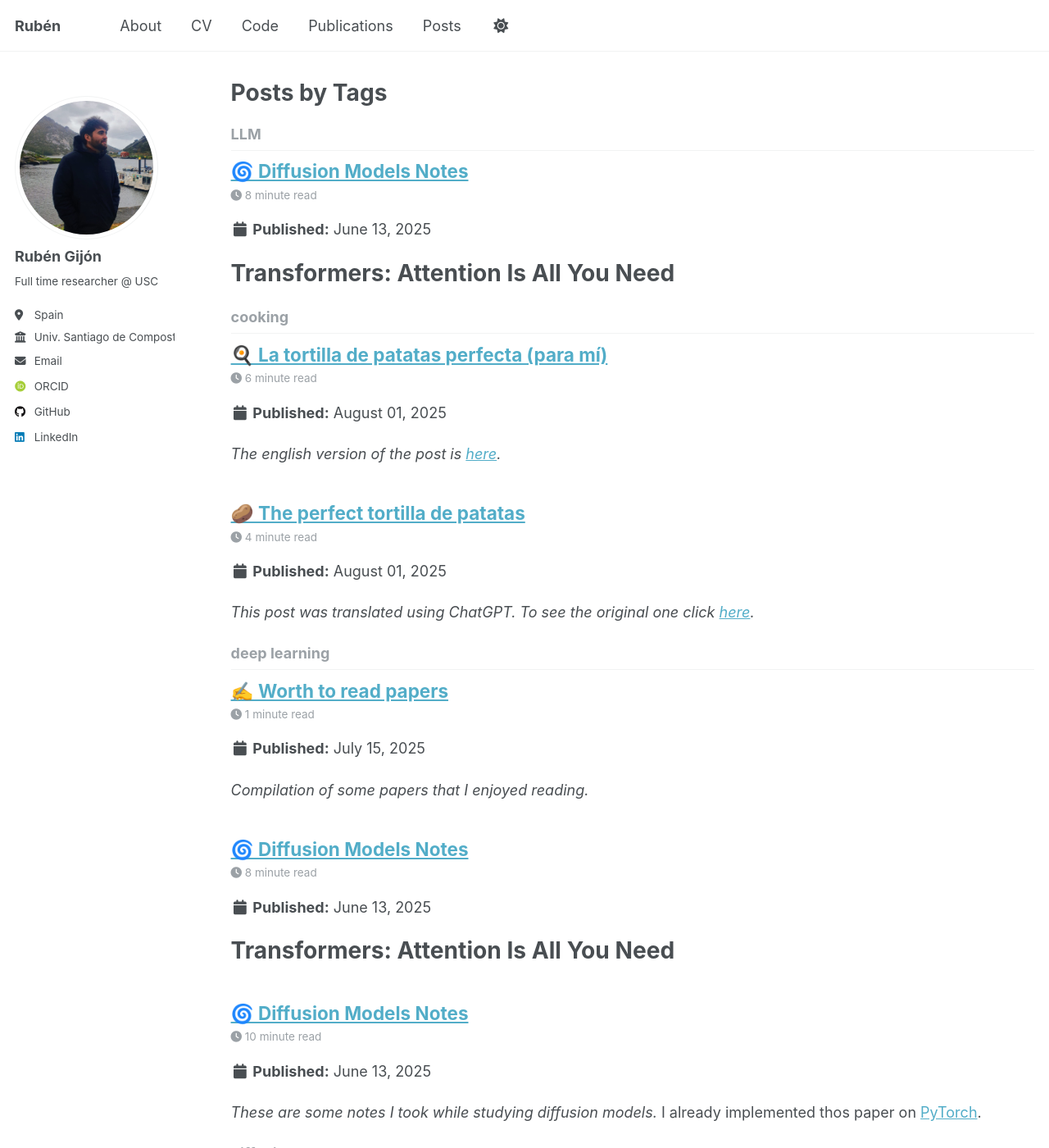
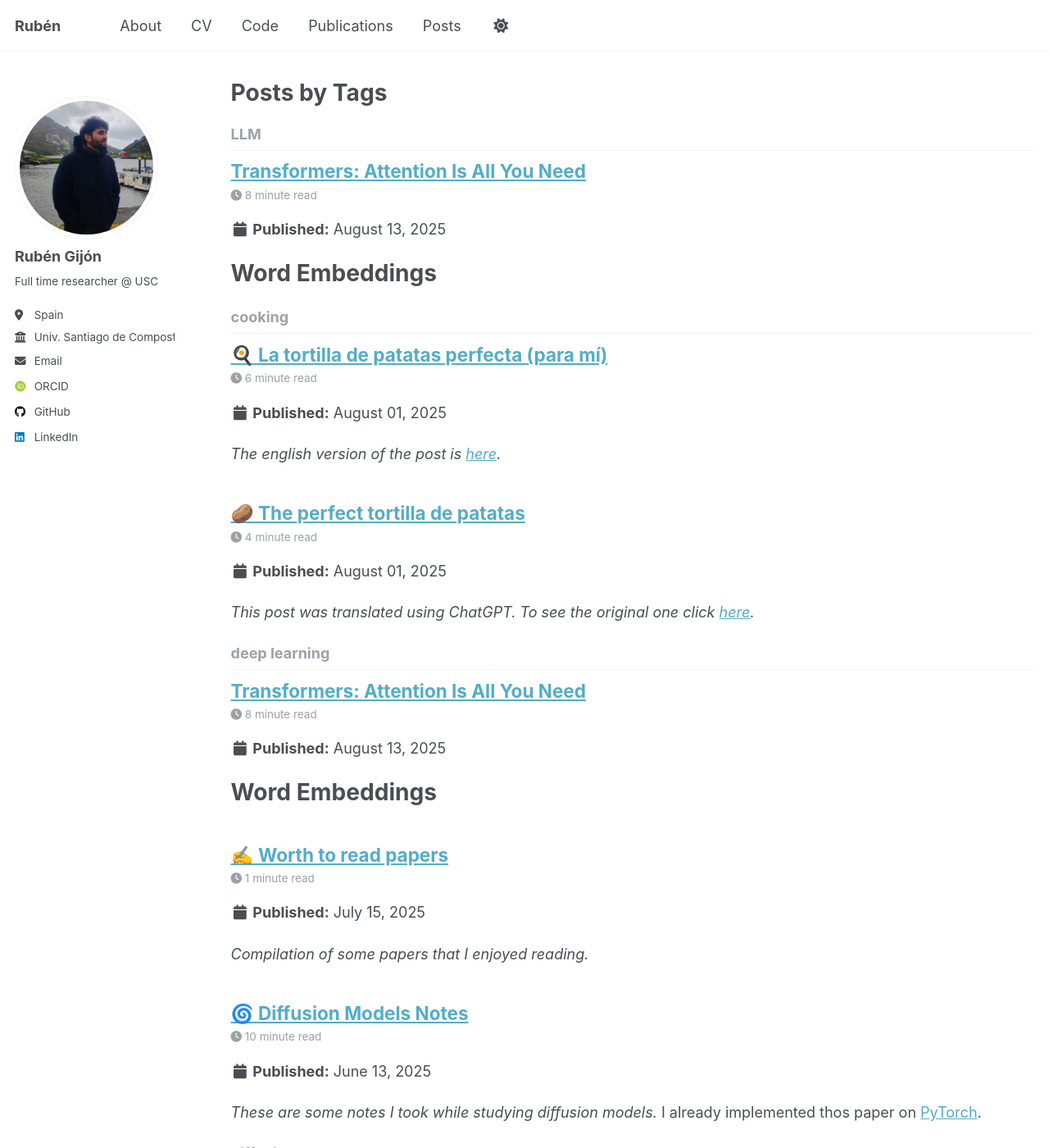
Before and after one commit to rubzip/rubzip.github.io, a Jekyll site: the page built from _pages/tag-archive.html, in a window 1280 px wide and 1400 px high. Shown: the whole window at 82% size. Built offline with Jekyll 4.4.1, drawn with Linux system fonts in a browser that asks for light colours; some web fonts are replaced; a script that is not in the unit is left out; some of the changed text lies outside the part shown.

Commit message:
Transformers

```diff
--- a/_posts/2025-08-13-transformers.md
+++ b/_posts/2025-08-13-transformers.md
@@ -1,14 +1,13 @@
 ---
-title: '🌀 Diffusion Models Notes'
-date: 2025-06-13
-permalink: /posts/2025/08/diffusion/
+title: 'Transformers: Attention Is All You Need'
+date: 2025-08-13
+permalink: /posts/2025/08/transformers/
 tags:
   - deep learning
   - transformers
   - LLM
   - generative models
 ---
-# Transformers: Attention Is All You Need
 
 # Word Embeddings
 
```
